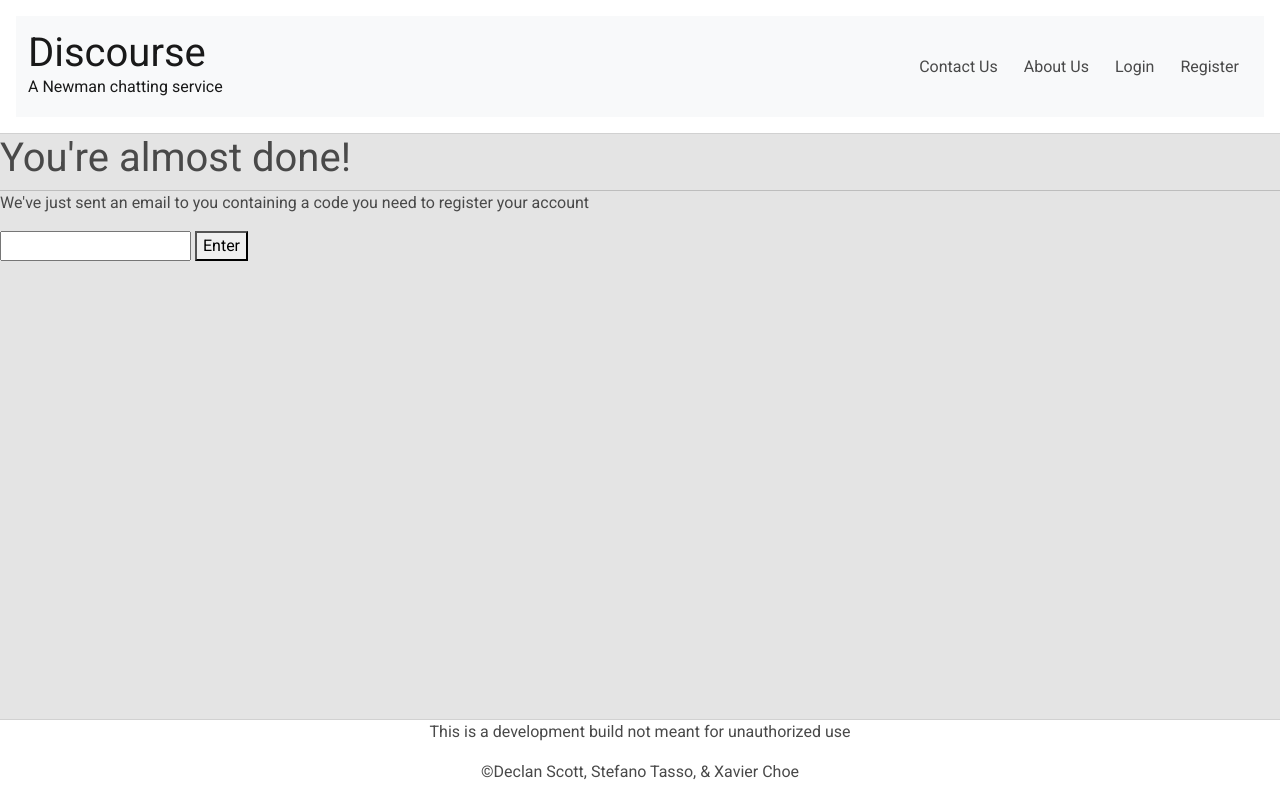
After one commit to Datoneguy246/Discourse, a PHP site: page /verify.php?email=1 in a window 1280 px wide. The commit adds this page. Run offline with PHP 8.4, Linux system fonts and the light colour scheme.

Commit message:
email verification page

```diff
--- a/backend_php/sendEmail.php
+++ b/backend_php/sendEmail.php
@@ -3,9 +3,9 @@
     ini_set("smtp_port", 21);
 
     $hash = md5( rand(0,1000) ); // Generate random 32 character hash
-    $to = "dscott23@newmanstudents.org"; // Send email to our user
-    $subject = "Signup | Verification"; // Give the email a subject
-    $message = "Signup successful, click this link to activate account: /n link goes here"; // Our message above including the link
+    $to = $_GET['to']; // Send email to our user
+    $subject = $_GET['subject']; // Give the email a subject
+    $message = $_GET['msg']; // Our message above including the link
 
     $headers = 'From: noreply@Discourse.com' . "\r\n"; // Set from headers
     if(mail($to, $subject, $message, $headers))
--- /dev/null
+++ b/js/emailVerification.js
@@ -0,0 +1,25 @@
+var code;
+window.onload = function Send()
+{
+    // Find the data and swiftly remove it
+    var userDataNode = document.getElementById('rmId');
+    var userData = userDataNode.innerHTML.split(';');
+    userDataNode.remove();
+    code = userData[1];
+    var message = "The code is: " + code;
+
+    // Call email sender
+    var xmlhttp = new XMLHttpRequest();
+    var phpUrl = "./backend_php/sendEmail.php?to=" + userData[0] + "&subject='Sign-up to Discourse!'" + "&msg=" + message;
+    xmlhttp.open("GET", phpUrl, true);
+    xmlhttp.send();
+}
+
+function Check()
+{
+    var codeGiven = document.getElementById('code').value;
+    if(codeGiven.toString() == code)
+    {
+        window.location.href = "./room.php";
+    }
+}
--- a/register.php
+++ b/register.php
@@ -39,7 +39,7 @@
             // And go to the chat room (there's got to be a better way to do this, but my code is already full of weird shortcuts, so who cares!)
             echo '<script type="text/JavaScript">
                     sessionStorage.setItem("user",'.$ID.');
-                    window.location.href = "./room.php";
+                    window.location.href = "./verify.php?email='.$email.'";
                 </script>';
             exit;
         }
--- /dev/null
+++ b/verify.php
@@ -0,0 +1,16 @@
+<?php
+    $email = $_GET['email'];
+    $code = rand(1000, 9999);
+    echo "<p id='rmId'>".$email.';'.$code."</p>";
+?>
+
+<?php include "html/header.html" ?>
+<main>
+    <h1>You're almost done!</h1>
+    <hr>
+    <p>We've just sent an email to you containing a code you need to register your account</p>
+    <input type='number' id="code">
+    <button onclick="Check()">Enter</button>
+</main>
+<script src="js/emailVerification.js"></script>
+<?php include "html/footer.html" ?>
```
